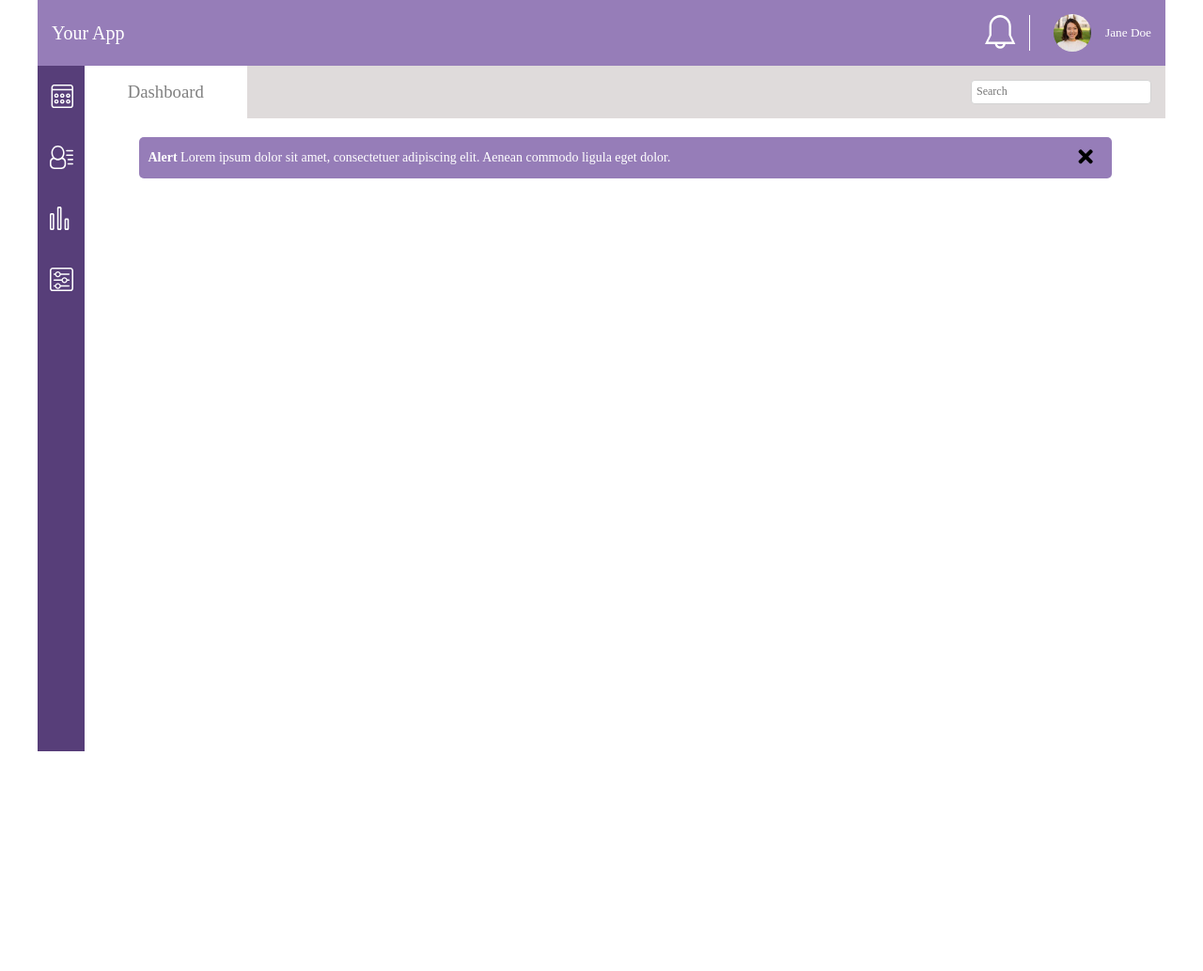
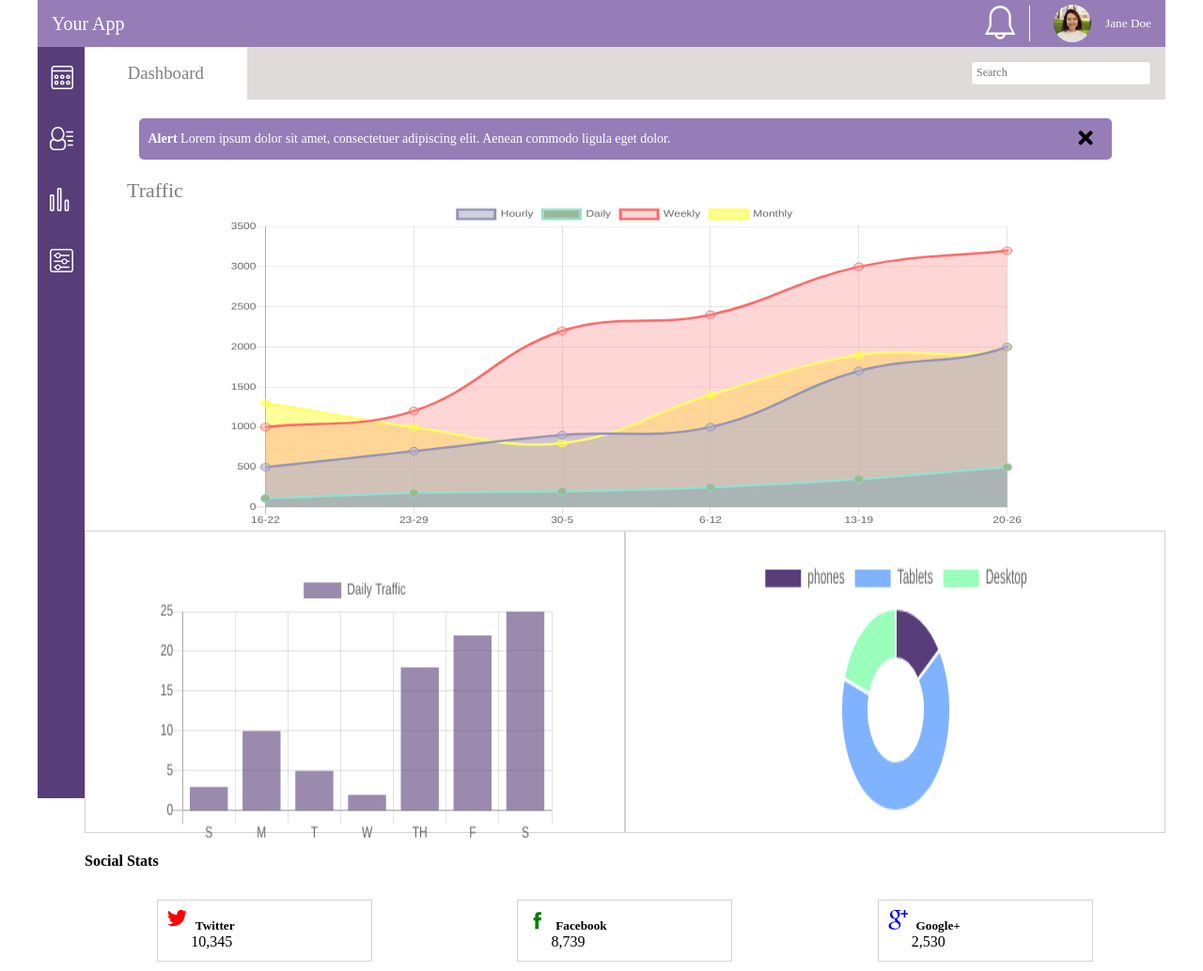
Before and after one commit to leannepepper/web-app-dashboard, a plain HTML site: page index.html in a window 1280 px wide. Shown: the whole page at 94% size. Before the commit the page ends 800 px from the top, so only its background shows below. Drawn offline with nearby package versions, Linux system fonts and the light colour scheme.

Commit message:
added charts

```diff
--- a/css/main.css
+++ b/css/main.css
@@ -9,7 +9,8 @@ body{
     height: 100vh;
     display: grid;
     grid-template-columns: repeat(7, minmax(50px, 1fr));
-    grid-template-rows: repeat(2, minmax(40px, 70px)) repeat(5, minmax(50px, 1fr));
+    grid-template-rows: repeat(2, minmax(50px, 70px)) repeat(15, minmax(50px, 1fr));
+    grid-auto-rows: minmax(50px, 1fr);
 }
 .header {
     background-color: rgb(150, 125, 184);
@@ -110,7 +111,73 @@ body{
     border: none;
     padding: 0 20px;
     font-size: 22px;
+}
+/* line chart styles */
+#line {
+    max-width: 850px;
+    max-height: 350px;
+    margin: 0 auto;
 
+}
+.line-chart h3 {
+    color: gray;
+    font-weight: lighter;
+    margin: auto 0 0 35px;
+}
+/* bar and pie styles */
+.bar-pie-container {
+    width: 100%;
+    display: inline-block;
+    margin: 0 auto;
+
+}
+#bar-chart {
+    margin: 30px auto;
+    max-width: 425px;
+    max-height: 325px;
+}
+#pie-chart {
+    margin: 10px auto;
+    max-width: 300px;
+    max-height: 300px;
+}
+.pie-chart {
+    border: 1px solid lightgray;
+    height: 350px;
+    width: 100%;
+    flex-grow: 1;
+    margin: 0 auto;
+    padding-top: 20px;
+}
+.bar-chart {
+    border: 1px solid lightgray;
+    height: 300px;
+    width: 100%;
+    flex-grow: 1;
+    margin: 0 auto;
+}
+/* social media icons */
+.social-icon {
+    width: 10%;
+    display: inline-block;
+}
+.social-stats {
+    display: flex;
+    justify-content: space-around;
+    flex-wrap: wrap;
+}
+.card {
+    border: 1px solid lightgray;
+    margin: 10px;
+    width: 18%;
+    padding: 10px;
+}
+.card h5 {
+    display: inline-block;
+    margin: 0 5px;
+}
+.card p {
+    margin: 0 25px;
 }
 
 /* media queries */
@@ -122,7 +189,7 @@ body{
         flex-direction: column;
         grid-column-start: 1;
         grid-column-end: 1;
-        grid-row: 2/ 8;
+        grid-row: 2/ -1;
         height: auto;
         justify-content: flex-start;
     }
@@ -144,4 +211,37 @@ body{
         display: flex;
         justify-content: flex-end;
     }
+    .line-chart h3 {
+        margin: 20px 0 0 45px;
+        font-size: 22px;
+
+    }
+    .bar-pie-container {
+        display: flex;
+        margin: 0 auto;
+
+    }
+    .bar-chart {
+        /* max-width: 50%; */
+        display: inline-block;
+        border: 1px solid lightgray;
+        height: 300px;
+        width: 300px;
+        flex-grow: 1;
+        padding: 10px;
+    }
+    #bar-chart {
+        height: 300px;
+    }
+    .pie-chart {
+        display: inline-block;
+        border: 1px solid lightgray;
+        height: 300px;
+        width: 300px;
+        flex-grow: 1;
+        padding: 10px;
+    }
+    #pie-chart {
+        height: 280px;
+    }
 }
--- a/index.html
+++ b/index.html
@@ -24,7 +24,7 @@
                 <img class="nav-icon" src="icons/icon-visits.svg" alt=" visits icon">
                 <img class="nav-icon" src="icons/icon-settings.svg" alt=" settings icon">
             </div>
-            <div class="dash-content">
+            <main class="dash-content">
                 <div class="tab">
                     <h3>Dashboard</h3>
                     <div class="search-container">
@@ -38,8 +38,41 @@
                     </p>
                     <button class="alert-close"><i class="fas fa-times"></i></button>
                 </div>
-            </div>
+                <section class="charts-container">
+                    <div class="line-chart">
+                        <h3>Traffic</h3>
+                        <canvas id="line"></canvas>
+                    </div>
+                    <div class="bar-pie-container">
+                        <div class="bar-chart">
+                             <canvas id="bar-chart"></canvas>
+                         </div>
+                         <div class="pie-chart">
+                            <canvas id="pie-chart"></canvas>
+                        </div>
+                    </div>
+                </section>
+                <h4>Social Stats</h4>
+                <div class="social-stats">
+                    <div class="card">
+                        <img class="social-icon" src="icons/icon-twitter.svg">
+                        <h5>Twitter</h5>
+                        <p>10,345</p>
+                    </div>
+                    <div class="card">
+                        <img class="social-icon" src="icons/icon-facebook.svg">
+                        <h5>Facebook</h5>
+                        <p>8,739</p>
+                    </div>
+                    <div class="card">
+                        <img class="social-icon" src="icons/icon-google-plus.svg">
+                        <h5>Google+</h5>
+                        <p>2,530</p>
+                    </div>
+                </div>
+            </main>
          </div>
     </body>
+    <script src="https://cdnjs.cloudflare.com/ajax/libs/Chart.js/2.4.0/Chart.min.js"></script>
     <script src="index.js"></script>
 </html>
--- a/index.js
+++ b/index.js
@@ -4,3 +4,85 @@ alertButton.addEventListener('click', function(){
     const alertModal= document.querySelector('.alert-modal');
     alertModal.style.display = "none";
 })
+
+// Line Chart
+const lineChart = document.getElementById('line').getContext('2d');
+const line = new Chart(lineChart, {
+    // The type of chart we want to create
+    type: 'line',
+
+    // The data for our dataset
+    data: {
+        labels: ["16-22", "23-29", "30-5", "6-12", "13-19", "20-26"],
+        datasets: [{
+            label: "Hourly",
+            backgroundColor: 'rgba(179, 179, 204, 0.6)',
+            borderColor: 'rgb(148, 148, 184)',
+            data: [500, 700, 900, 1000, 1700, 2000, 3000],
+            pointRadius: 5,
+        },
+        {
+            label: "Daily",
+            backgroundColor: 'rgba(157, 184, 148, 1)',
+            borderColor: 'rgb(148, 224, 208)',
+            data: [110, 180, 200, 250, 350, 500, 600],
+            pointRadius: 5,
+        },
+        {
+            label: "Weekly",
+            backgroundColor: 'rgba(255, 153, 153, 0.4)',
+            borderColor: 'rgb(255, 102, 102)',
+            data: [1000, 1200, 2200, 2400, 3000, 3200, 3400],
+            pointRadius: 5,
+        },
+        {
+            label: "Monthly",
+            backgroundColor: 'rgba(255, 255, 51, 0.5)',
+            borderColor: 'rgb(255, 255, 102)',
+            data: [1300, 1000, 800, 1400, 1900, 2000, 3100],
+            pointRadius: 5,
+        }
+        ]
+    },
+    options: {
+        responsive: true,
+      }
+});
+// bar chart
+const bar = document.getElementById('bar-chart').getContext('2d');
+const barChart = new Chart(bar, {
+    // The type of chart we want to create
+    type: 'bar',
+
+    // The data for our dataset
+    data: {
+        labels: ["S", "M", "T", "W", "TH", "F", "S"],
+        datasets: [{
+            label: "Daily Traffic",
+            backgroundColor: 'rgba(87, 62, 121, 0.6)',
+            data: [3, 10, 5, 2, 18, 22, 25],
+        }]
+    },
+    options: {
+        responsive: true,
+      }
+});
+// pie chart
+const pie = document.getElementById('pie-chart').getContext('2d');
+const pieChart = new Chart(pie, {
+    // The type of chart we want to create
+    type: 'doughnut',
+
+    // The data for our dataset
+    data: {
+        labels: ["phones", "Tablets", "Desktop"],
+        datasets: [{
+            label: "Mobile Users",
+            backgroundColor: ['rgb(87, 62, 121)', 'rgb(128, 179, 255)', 'rgb(153, 255, 187)'],
+            data: [15, 65, 20],
+        }]
+    },
+    options: {
+        responsive: true,
+      }
+});
```
